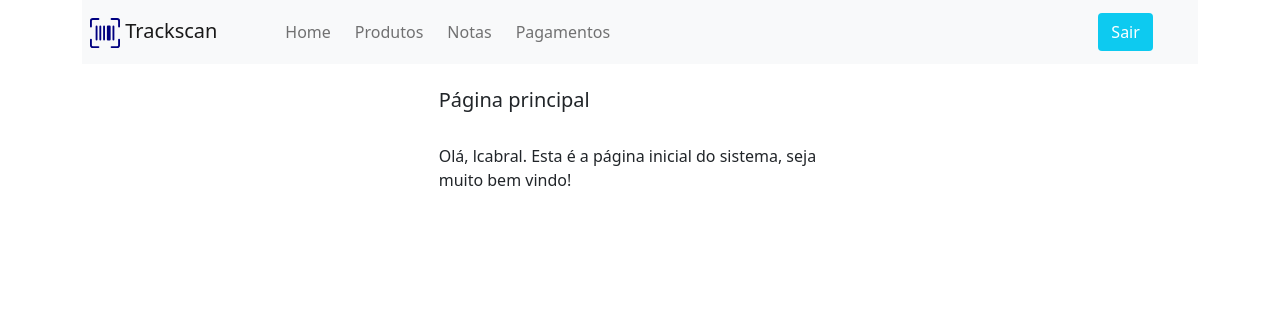
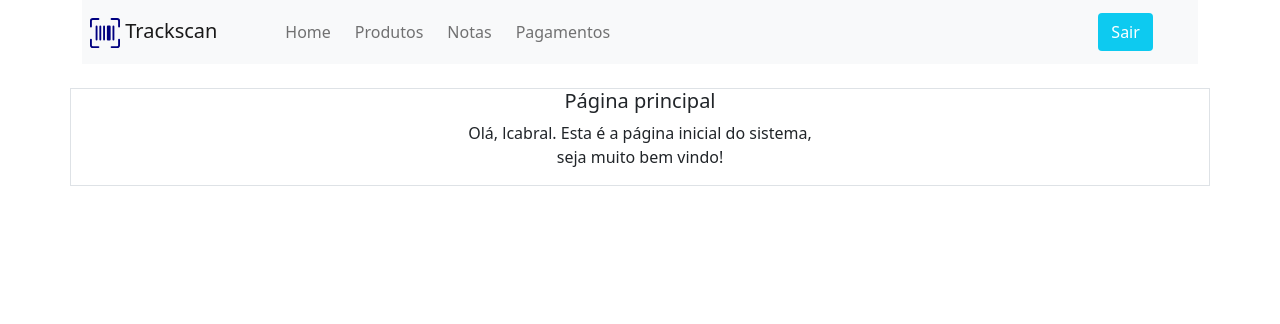
Before and after one commit to 2lc/Cloud, a Flask app: page / in a window 1280 px wide. Shown: the top 324 px of the page. Run offline with Flask 3, Linux system fonts and the light colour scheme; a user stored in the database is signed in; some libraries are stand-ins or nearby versions.

Commit message:
Atualização

```diff
--- a/templates/import.html
+++ b/templates/import.html
@@ -12,7 +12,7 @@
         <div class="form-group mb-3 col-lg-5">
             {{ form1.file(class_="form-control",placeholder="File name")}}
         </div>
-        <button type="submit" class="btn btn-primary mt-3"> {{ btn_action }} </button>
+        <button type="submit" class="btn bg-info text-white mt-3"> {{ btn_action }} </button>
 
         {% else %}
 
--- a/templates/index.html
+++ b/templates/index.html
@@ -2,9 +2,9 @@
 {% block title%} {{ title }} {% endblock %}
 {% block content%}
 {% if current_user.is_authenticated %}
-<div class="container-md py-4 col-4">
-  <h5 class="fw-normal">Página principal</h5></br>
-  <p class="fw-light">Olá, <b>{{ current_user.username }}</b>. Esta é a página inicial do sistema, seja muito bem vindo!</p>
+<div class="container-md border text-center mt-4">
+  <h5 class="fw-normal mb-2">Página principal</h5>
+  <p class="fw-light">Olá, <b>{{ current_user.username }}</b>. Esta é a página inicial do sistema,<br> seja muito bem vindo!</p>
 </div>
 {% else %}
 <meta http-equiv="refresh" content="0; URL='/login'" />
--- a/templates/produtos.html
+++ b/templates/produtos.html
@@ -10,7 +10,7 @@
     <h2>Tabela de produtos</h2>
     <div class="form-group mb-3">
         {{ table1 | safe }}
-        <a class="btn btn-primary mt-3" href="{{url_for('index')}}">{{ btn_action }} </a>
+        <a class="btn bg-info text-white mt-3" href="{{url_for('index')}}">{{ btn_action }} </a>
     </div>
 
     {% else %}
```
